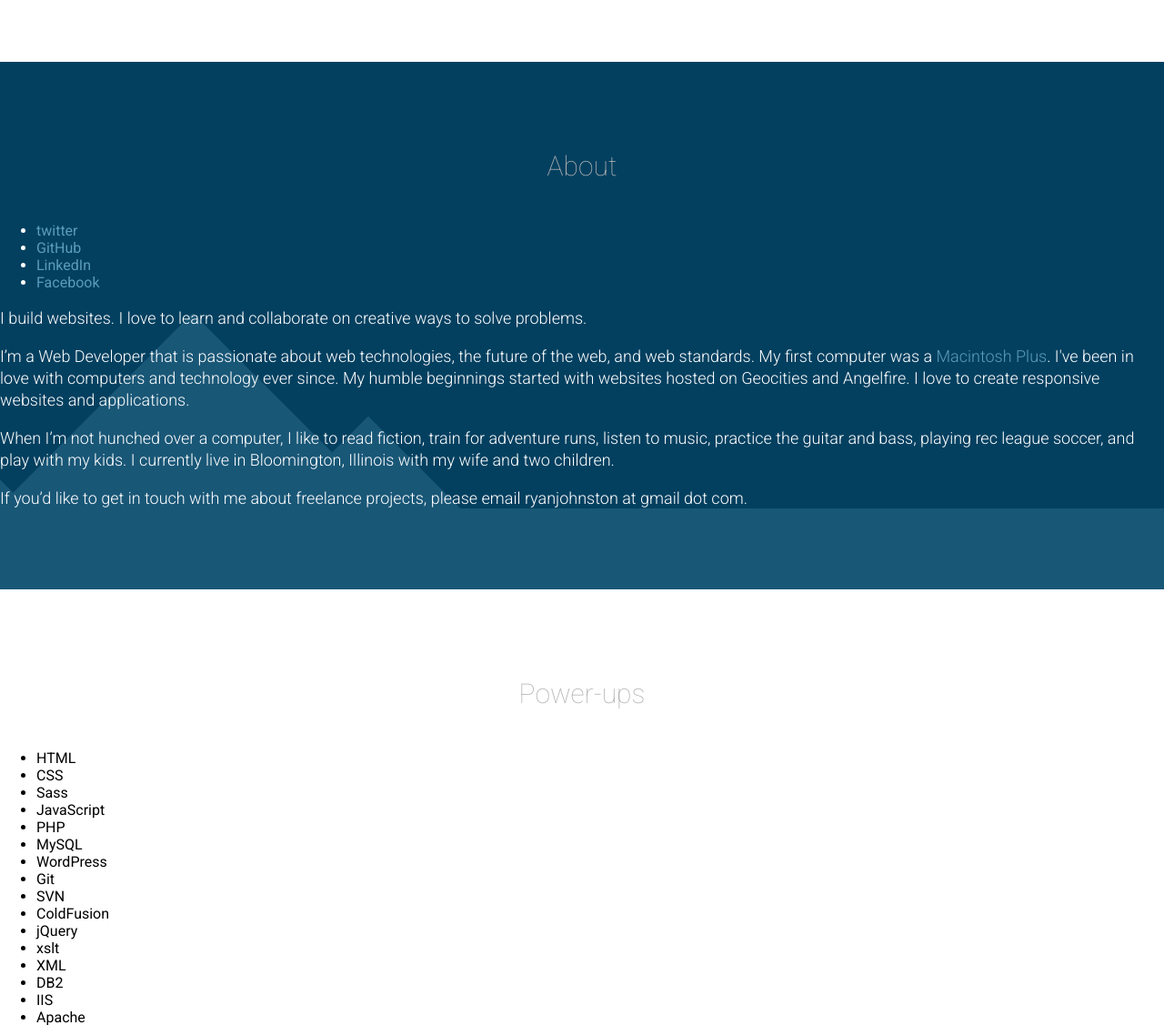
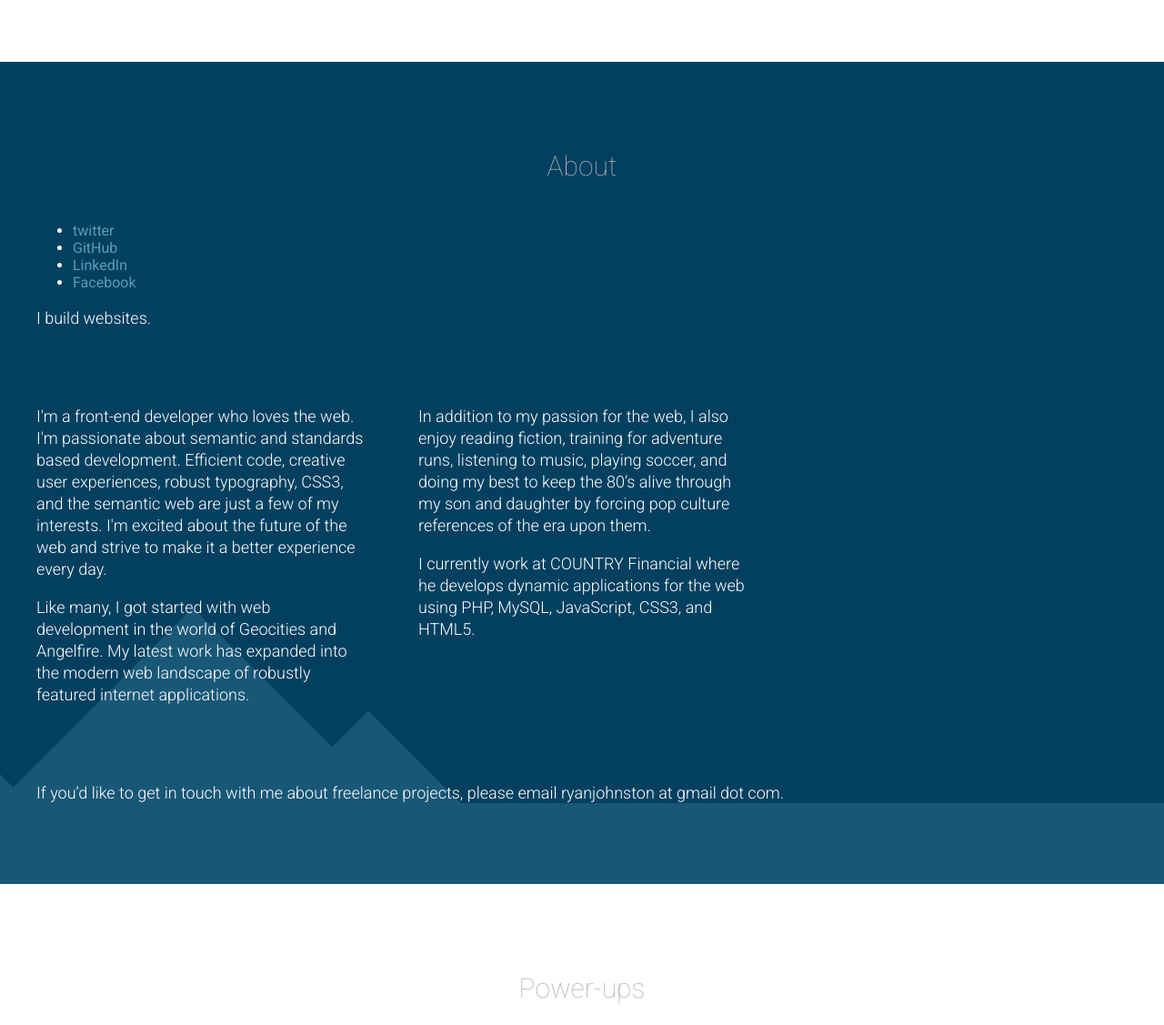
Before and after one commit to Johnstonian/portfolio, a PHP site: page / in a window 1280 px wide. Shown: the part 1043-2170 px from the top of the page at 91% size. Run offline with PHP 8.4, Linux system fonts and the light colour scheme.

Commit message:
adding styles for about section

```diff
--- a/css/dev/style.scss
+++ b/css/dev/style.scss
@@ -83,7 +83,7 @@ i.iconWrapper {
 		display: table;
 	}
 }
-.col {
+.column {
 
 	float: left;
 	margin-bottom: 2em;
--- a/css/style.css
+++ b/css/style.css
@@ -2223,37 +2223,37 @@ i.iconWrapper {
   display: table;
 }
 
-.col {
+.column {
   float: left;
   margin-bottom: 2em;
 }
 @media screen and (min-width: 40em) {
-  .col:nth-child(n) {
+  .column:nth-child(n) {
     width: 47.777777777778%;
     margin-right: 4.444444444444%;
   }
-  .col:nth-child(2n+1) {
+  .column:nth-child(2n+1) {
     clear: left;
   }
-  .col:nth-child(2n) {
+  .column:nth-child(2n) {
     margin-right: 0;
   }
 }
 @media screen and (min-width: 75em) {
-  .col:nth-child(n) {
+  .column:nth-child(n) {
     width: 30%;
     margin-right: 5%;
   }
-  .col:nth-child(2n+1) {
+  .column:nth-child(2n+1) {
     clear: none;
   }
-  .col:nth-child(3n+1) {
+  .column:nth-child(3n+1) {
     clear: left;
   }
-  .col:nth-child(3n) {
+  .column:nth-child(3n) {
     margin-right: 0;
   }
-  .col:nth-child(4n) {
+  .column:nth-child(4n) {
     width: 100%;
     margin-right: 0;
   }
--- a/index.html
+++ b/index.html
@@ -49,7 +49,7 @@
 			</h2>
 
 		<div class="grid">
-			<div class="col">
+			<div class="column">
 
 				<h3>Blog Post: The Long Title</h3>
 				<div class="dateContainer">
@@ -60,7 +60,7 @@
 				<p class="more"><a href="#">Keep Reading <i class="fa fa-long-arrow-right"></i></a></p>
 			</div>
 
-			<div class="col">
+			<div class="column">
 
 				<h3>Blog Post: The Long Title</h3>
 				<div class="dateContainer">
@@ -72,7 +72,7 @@
 				<p class="more"><a href="#">Keep Reading <i class="fa fa-long-arrow-right"></i></a></p>
 			</div>
 
-			<div class="col">
+			<div class="column">
 
 				<h3>Blog Post: The Long Title</h3>
 				<div class="dateContainer">
@@ -83,7 +83,7 @@
 				<p class="more"><a href="#">Keep Reading <i class="fa fa-long-arrow-right"></i></a></p>
 			</div>
 
-			<div class="col">
+			<div class="column">
 
 				<h3>Blog Post: The Long Title</h3>
 				<div class="dateContainer">
@@ -107,6 +107,7 @@
 
 	<section class="section about">
 		<div class="groundBlue"></div>
+		<div class="container">
 			<h2 class="sectionTitle">About</h2>
 
 			<ul class="socialProfiles">
@@ -116,13 +117,24 @@
 				<li><a href="//facebook.com/ryan.g.johnston" alt="Facebook profile" target="_blank">Facebook</a></li>
 			</ul>
 
-		<p>I build websites. I love to learn and collaborate on creative ways to solve problems.</p>
+			<p>I build websites.</p>
 
-		<p>I’m a Web Developer that is passionate about web technologies, the future of the web, and web standards. My first computer was a <a href="http://en.wikipedia.org/wiki/Macintosh_Plus" target="_blank" alt="Macintosh Plus">Macintosh Plus</a>. I've been in love with computers and technology ever since. My humble beginnings started with websites hosted on Geocities and Angelfire. I love to create responsive websites and applications.</p>
+			<div class="grid">
+				<div class="column">
+					<p>I'm a front-end developer who loves the web. I'm passionate about semantic and standards based development. Efficient code, creative user experiences, robust typography, CSS3, and the semantic web are just a few of my interests. I'm excited about the future of the web and strive to make it a better experience every day.</p>
 
-		<p>When I’m not hunched over a computer, I like to read fiction, train for adventure runs, listen to music, practice the guitar and bass, playing rec league soccer, and play with my kids. I currently live in Bloomington, Illinois with my wife and two children.</p>
+					<p>Like many, I got started with web development in the world of Geocities and Angelfire. My latest work has expanded into the modern web landscape of robustly featured internet applications.</p>
+				</div>
+
+				<div class="column">
+					<p>In addition to my passion for the web, I also enjoy reading fiction, training for adventure runs, listening to music, playing soccer, and doing my best to keep the 80’s alive through my son and daughter by forcing pop culture references of the era upon them.</p>
+
+					<p>I currently work at COUNTRY Financial where he develops dynamic applications for the web using PHP, MySQL, JavaScript, CSS3, and HTML5.</p>
+				</div>
+			</div>
 
 			<p>If you’d like to get in touch with me about freelance projects, please email ryanjohnston at gmail dot com.</p>
+		</div>
 	</section>
 
 	<section class="section skillset" id="skills">
```
Lines whose indentation alone changed are shown as unchanged.
